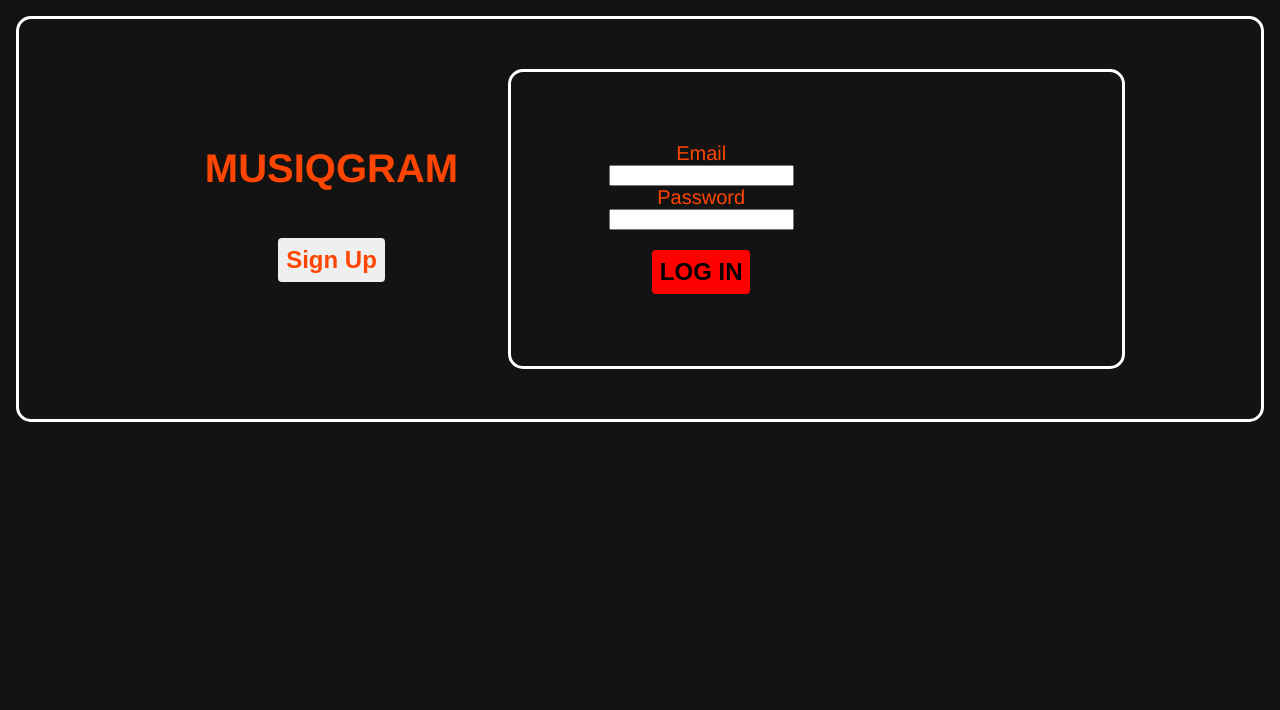
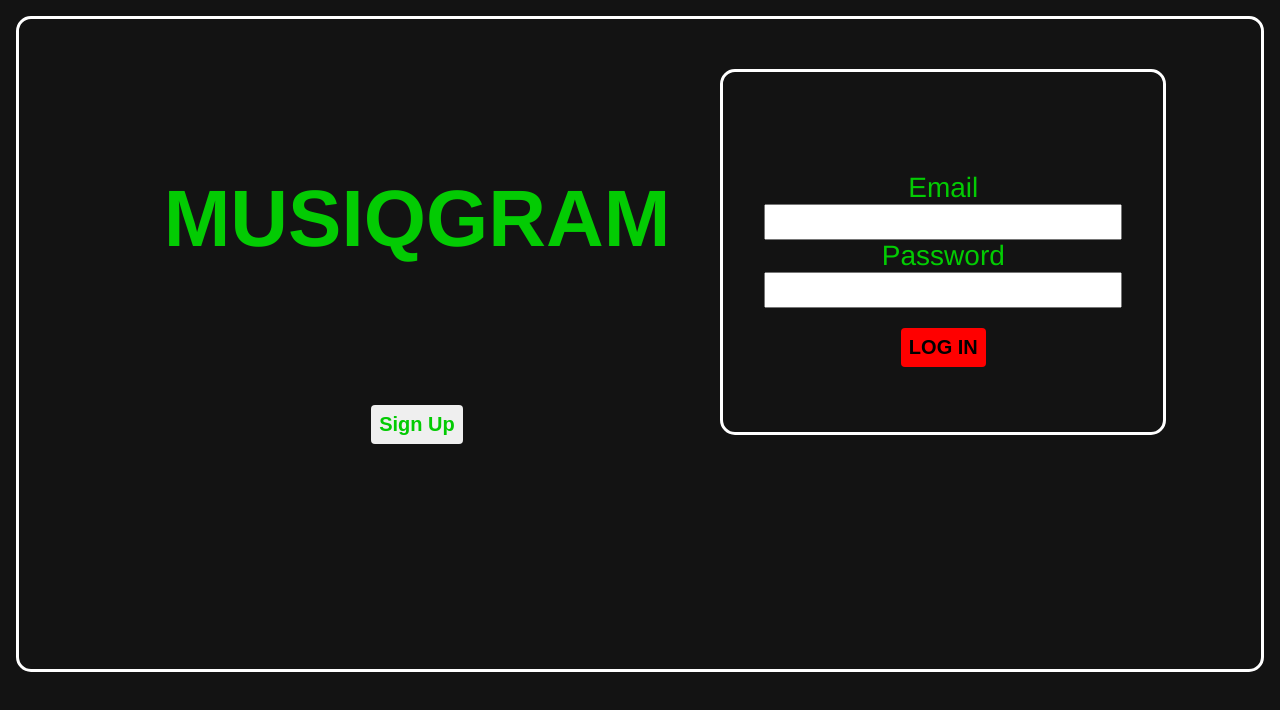
Before and after one commit to mariluzv88/musiqgram, a React (Create React App) app: page / in a window 1280 px wide. Shown: the top 710 px of the page. Built offline with nearby package versions, Linux system fonts and the light colour scheme.

Commit message:
css tinkered

```diff
--- a/src/App.css
+++ b/src/App.css
@@ -17,7 +17,8 @@ p.error-message {
   text-align: center;
 }
 .login {
-  width: 50%;
+  height: 40vh;
+  width: 400px;
  border-radius: 15px;
  border: solid white;
  padding: 20px;
@@ -25,23 +26,23 @@ p.error-message {
 .title{
   padding:50px;
   border-radius: 1vmin;
-    color: orangered;
+    color: rgb(3, 203, 3);
   font-family: 'Franklin Gothic Medium';
-  font-size: 20px;
+  font-size: 28px;
   text-align: center;
 }
 .formContainer{
  width: 100px;
-  padding: 50px 40px 0px 120px ;
+  padding: 80px 40px 0px 150px ;
   display: flex;
   text-align: center;
   justify-content: center;
 }
 label {
   font-size: 2vmin;
-  color: orangered;
+  color: rgb(3, 203, 3);
   font-family: 'Franklin Gothic Medium';
-  font-size: 20px;
+  font-size: 28px;
 }
 .auth{
   display: flex;
@@ -50,13 +51,13 @@ label {
   padding: 50px;
   border-radius: 15px;
   border: solid white;
-  height: 300px;
+  height: 550px;
 }
 button, a.button {
   margin: 1vmin;
   padding: 1vmin;
-  color: orangered;
-  font-size: 3vmin;
+  color: rgb(3, 203, 3);
+  font-size: 20px;
   font-weight: bold;
   text-decoration: none;
   text-align: center;
@@ -72,27 +73,39 @@ button:disabled, form:invalid button[type="submit"] {
   background-color: red;
   color: black;
 }
-a{
+link,a{
   text-decoration: none;
   cursor: pointer;
-  color: orangered;
+  color: rgb(3, 203, 3);
+  font-size: 30px;
+
+}
+nav{
+  font-size: 30px;
+  width: 750px;
 }
 .post{
   border: solid thick rgb(255, 0, 225);
   background-color: rgba(0, 0, 0, 0.666);
   border-radius: 15px;
   overflow:hidden;
-  display: block;
+  display: flex;
+  flex-direction: column;
   text-align: center;
+  justify-content: center;
   padding: 80px;
-  height: 200px;
-  width: 400px;
+  height: 500px;
+  width: 800px;
    transform: translate(-50%,-50%);
   top: 40%;
   left: 50%;
   position: fixed;
-
-
+  font-size: 25px;
+}
+input{
+  width: 350px;
+  height: 30px;
+  font-size: 22px;
 }
 /* .form{
   display: flex;
@@ -106,7 +119,7 @@ a{
   margin-left: 0px;
   font-size: 20px;
   background-color: #5d00cf00;
-  height: 50px;
+  height: 250px;
   width: 150px;
   border-radius: 15px;
   border: solid thick rgb(51, 51, 51);
@@ -141,8 +154,8 @@ left: 60%;
 margin: 20px;
 }
 .postImg{
-height: 550px;
-width: 350px;
+height: 600px;
+width: 600px;
 }
 .showPost{
   display: flex;
@@ -152,19 +165,34 @@ width: 350px;
   /* padding: 20px; */
 }
 .p{
-  border: solid rgba(255, 255, 255, 0.544);
+  border: solid rgb(255, 0, 225);
   border-radius: 15px;
-  width: 350px;
+  width: 800px;
+  height: 800px;
  margin: 10px;
 }
 .postDeatz{
   display: flex;
   justify-content: space-between;
+  font-size: 28px;
 
 }
+.form{
+  display: flex;
+  flex-direction: column;
+  align-items: center;
+  justify-content: center;
+  height: 150px;
+  width: 450px;
+  margin: 0px 0px 150px 150px;
+}
+h1{
+  margin-bottom: 120px;
+  font-size: 80px;
+}
 .x{
-  font-size: 30px;
-  margin:0px 0px 50px 400px;
+  font-size: 50px;
+  margin:0px 0px 0px 500px;
 
 }
 /* .postBox{
--- a/src/App.jsx
+++ b/src/App.jsx
@@ -27,9 +27,9 @@ function App() {
              <Route path='/post/new' element={<Post user={user}/>}/>
              <Route path='/edit' element={<EditPost user={user}/>}/>
              {/* <Route path='/post' element={<Feed user={user}/>}/> */}
-             <Route path='/post/:id' element={<Select user={user}/>}/>
+             {/* <Route path='/post/:id' element={<Select user={user}/>}/> */}
              {/* redirect to /orders/new if path in address bar hasn't matched a <Route> above */}
-             {/* <Route path="/*" element={<Navigate to="/" />} /> */}
+             <Route path="/*" element={<Navigate to="/post" />} />
           </Routes>
        </>
        :
--- a/src/components/post/EditPost.jsx
+++ b/src/components/post/EditPost.jsx
@@ -1,6 +1,7 @@
 import {useContext,useEffect,useState} from 'react'
 import {useLocation} from 'react-router-dom'
 import { AppContext } from '../../appContext/App_context'
+import { Link } from 'react-router-dom'
 
 function EditPost() {
     let {state}=useLocation()
@@ -24,7 +25,7 @@ function EditPost() {
   return (
     <div className='post'>
 
-    <a className='x' href='/'>X</a>
+    <Link className='x' to='/'>X</Link>
     <h1>Update Post</h1>
     <form onSubmit={ handleSubmit} className='form'  >
 
--- a/src/components/post/Post.jsx
+++ b/src/components/post/Post.jsx
@@ -1,5 +1,6 @@
 import {useContext,useEffect,useState} from 'react'
 import { AppContext } from '../../appContext/App_context'
+import { Link } from 'react-router-dom'
 import axios from 'axios'
 
 function Post({user}) {
@@ -33,7 +34,7 @@ function Post({user}) {
     //   }, []);
   return (
     <div className='post'>
-   <a className='x' href='/'>X</a>
+   <Link className='x' to='/'>X</Link>
    <h1>Create Post</h1>
    <form onSubmit={handleSubmit} className='form'  method='POST'>
 
--- a/src/pages/Main/Main.jsx
+++ b/src/pages/Main/Main.jsx
@@ -4,6 +4,7 @@ import Post from '../../components/post/Post'
 import Feed from '../feed/Feed'
 import Profile from '../profile/Profile'
 import NavBar from '../../components/Nav/NavBar'
+import { Link } from 'react-router-dom'
 
 function Main({user,setUser}) {
   // const handleClick = ()=>{
@@ -18,7 +19,7 @@ function Main({user,setUser}) {
       <div className='postContainer'><Profile user={user} />
       <NavBar user={user} setUser={setUser}/>
       {/* <Post/> */}
-      <a href='/post/new'>Create Post</a>
+      <Link to='/post/new'>Create Post</Link>
       </div>
      {/* <button onClick={handleClick}>Create Post</button> */}
     </div>
```
